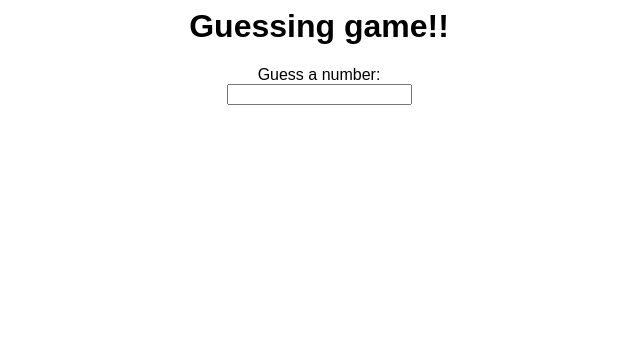
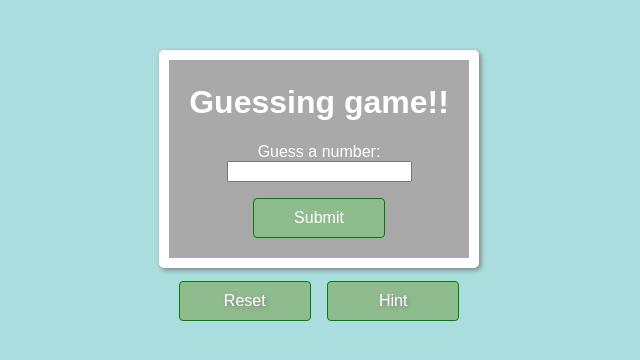
Before and after one commit to nickells/Guessing-Game, a plain HTML site: page index.html in a window 1280 px wide. Shown: the whole page, without its empty margins (321-961 px from the left). Drawn offline with Linux system fonts and the light colour scheme.

Commit message:
fixed up button styles

```diff
--- a/index.html
+++ b/index.html
@@ -6,10 +6,20 @@
 <body>
 <div id="outer_container">
     <div id="form">
-<h1>Guessing game!!</h1>
+        <h1>Guessing game!!</h1>
     <form>
     Guess a number:<br>
     <input type="text" name="guess"></form>
+        <div id="button1">Submit</div>
     </div>
+    <div id="buttonholder">
+        <div id="button2">
+        Reset
+        </div>
+        <div id="button2">
+        Hint
+        </div>
     </div>
-</body></html>
+
+</body>
+    </html>
--- a/styles.css
+++ b/styles.css
@@ -1,12 +1,66 @@
 body {
+  background-color: #AADDDD
+}
+#outer-container {
+
+}
+#form {
     font-family: sans-serif;
+    width: 300px;
+    margin-left: auto;
+    margin-right: auto;
+    border-radius: 5px;
+    background-color: darkgrey;
+    padding-bottom: 20px;
+    padding-top: 3px;
+    margin-top: 50px;
+    color:white;
+    text-align: center;
+    box-shadow: 2px 2px 5px grey;
+    border: 10px solid white;
+
+}
+
+#buttonholder{
+    font-family: sans-serif;
+    width: 320px;
+    margin-left: auto;
+    margin-right: auto;
+    padding-bottom: 3px;
+    padding-top: 3px;
+    margin-top: 10px;
+    color:white;
+    text-align: center;
+    text-shadow: 2px 2px 5px grey;
+
+
+}
+#button1 {
+    width: 130px;
+    background-color: darkseagreen;
+    border-radius: 4px;
+    border: 1px solid green;
+    padding-bottom: 10px;
+    padding-top: 10px;
+    display: inline-block;
     text-align: center;
 }
-#outer-container {
+#button2 {
+    width: 130px;
+    background-color: darkseagreen;
+    border-radius: 4px;
+    border: 1px solid green;
+    padding-bottom: 10px;
+    padding-top: 10px;
+    display: inline-block;
+    margin-left: 6px;
+    margin-right: 6px;
+    text-align: center;
 }
-#form {
+#button2:hover{
+    background-color: seagreen;
+    cursor:
 }
-#button1 {
+#button1:hover{
+    background-color: seagreen;
 }
-#button2 {
-}
```
